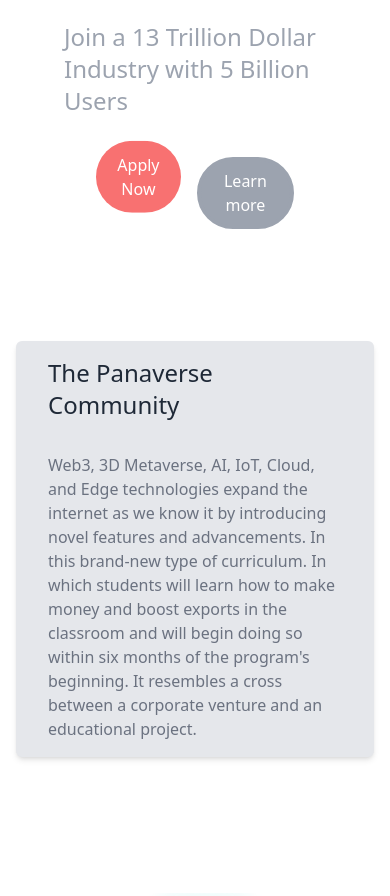
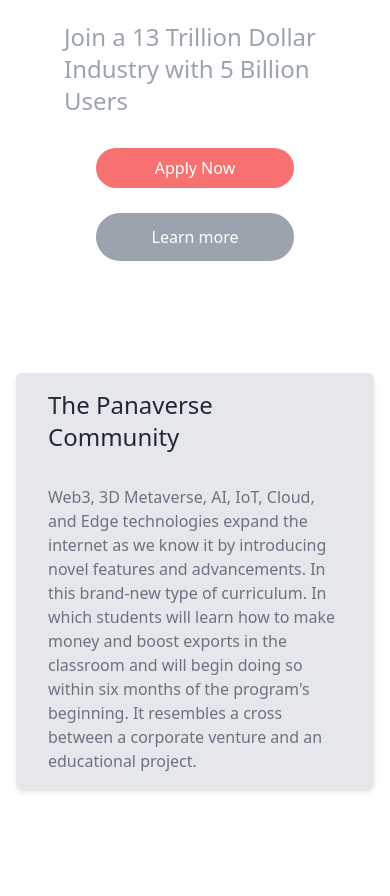
Before and after one commit to JunaidAlam789/panaverse_site_tailwind, a Next.js app: page / in a window 390 px wide. Shown: the part 907-1803 px from the top of the page. Built offline with nearby package versions, Linux system fonts and the light colour scheme.

Commit message:
Update Main_Section.tsx
sm: flex-row on buttons

```diff
--- a/app/components/Main_Section.tsx
+++ b/app/components/Main_Section.tsx
@@ -16,7 +16,7 @@
           Getting Ready for the Next Generation and Future of the Internet</p>
           <p className="flex justify-center py-2 text-gray-400 text-2xl">
           Join a 13 Trillion Dollar Industry with 5 Billion Users</p>
-          <div className="p-6 flex flex-row justify-center">
+          <div className="p-6 flex flex-col sm:flex-row justify-center">
             <button className="animate-bounce text-white rounded-full px-4 m-2 py-2 bg-red-400 hover:bg-red-500">
              <a href={'https://portal.piaic.org/signup'}>Apply Now</a>
             </button>
```
